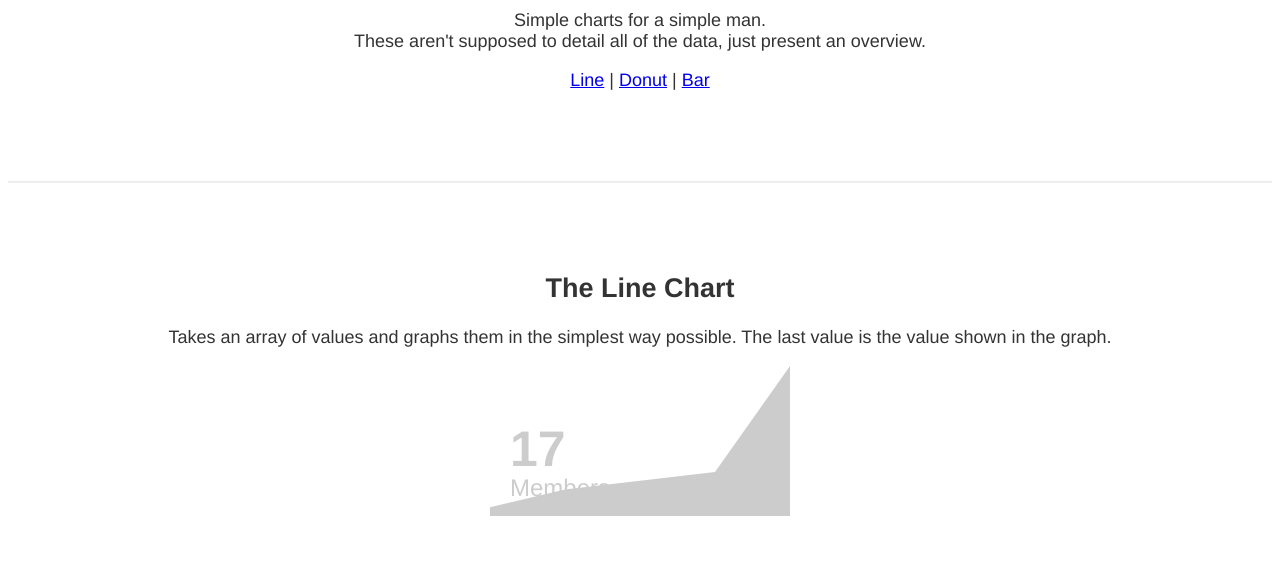
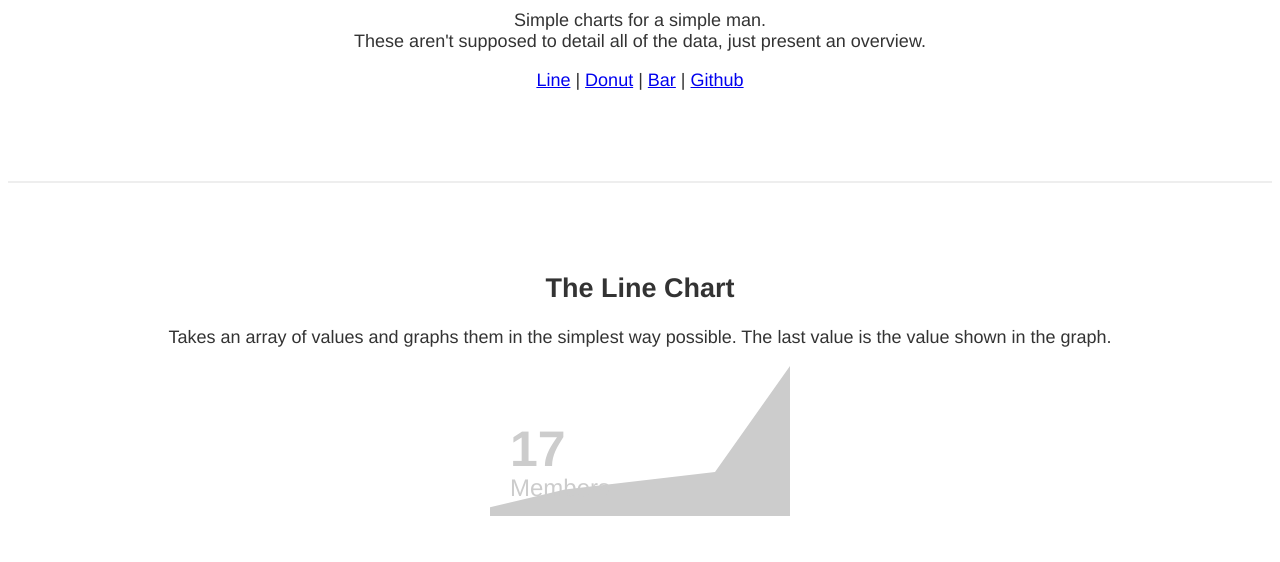
Before and after one commit to tylerlee/chartabull, a website: page index.html in a window 1280 px wide. Shown: the part 238-800 px from the top of the page. Drawn offline with Linux system fonts and the light colour scheme.

Commit message:
added link to github

```diff
--- a/index.html
+++ b/index.html
@@ -38,7 +38,7 @@
     <hr>
     <h1>ChartABull</h1>
     <p>Simple charts for a simple man. <br> These aren't supposed to detail all of the data, just present an overview.</p>
-    <a href="#line">Line</a> | <a href="#donut">Donut</a> | <a href="#bar"> Bar</a>
+    <a href="#line">Line</a> | <a href="#donut">Donut</a> | <a href="#bar">Bar</a> | <a href="http://github.com/tylerlee/chartabull">Github</a>
     <hr>
     <h2 id="line">The Line Chart</h2>
     <p>Takes an array of values and graphs them in the simplest way possible. The last value is the value shown in the graph.</p>
```
